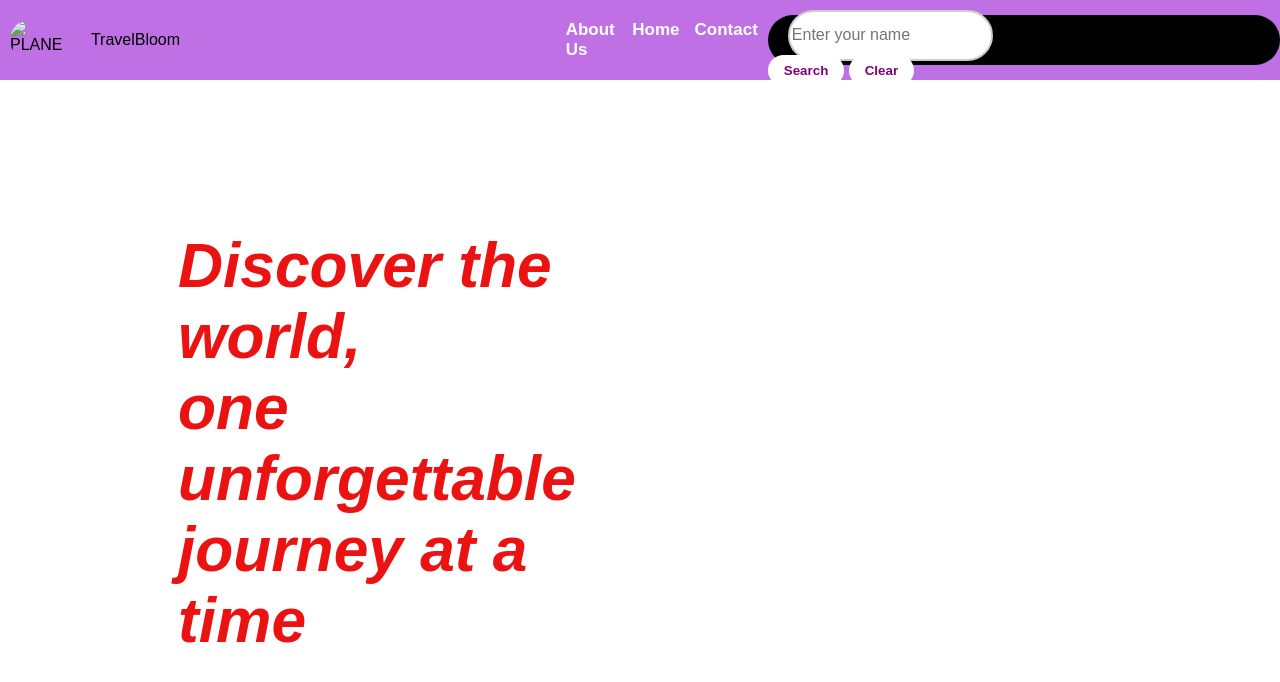
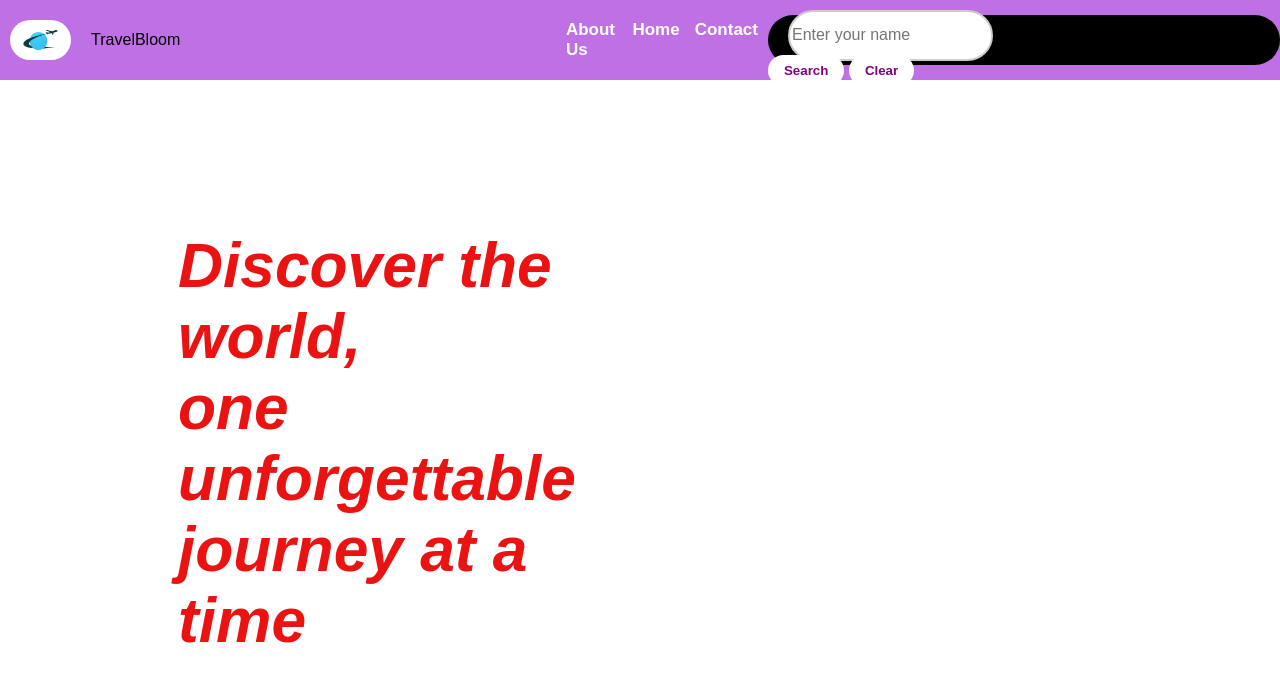
Before and after one commit to sakshamRaghav/TravelBloom, a plain HTML site: page index.html in a window 1280 px wide. Drawn offline with Linux system fonts and the light colour scheme.

Commit message:
Update index.html

```diff
--- a/index.html
+++ b/index.html
@@ -10,7 +10,7 @@
 <body>
     <div class="bar">
         <nav>
-            <img src="image/areoplane.png" alt="PLANE">
+            <img src="areoplane.png" alt="PLANE">
             <p>TravelBloom</p>
             <ul>
                 <li><a href="About.html">About Us</a></li>
@@ -44,4 +44,5 @@ journey at a time</h1>
 
     </div>
 </body>
+
 </html>
```
